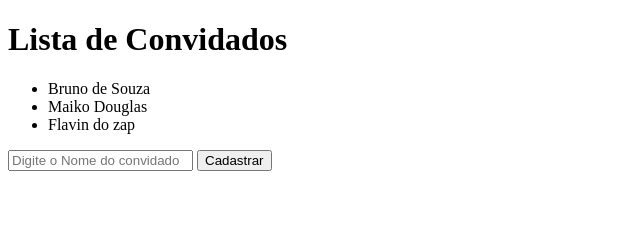
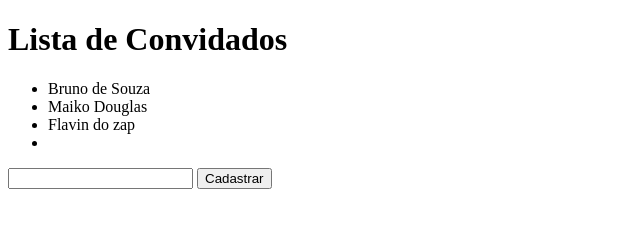
Before and after one commit to WhyDrugs/ListaDeConvidados, a plain HTML site: page index.html in a window 1280 px wide. Both pictures are taken after a click on the button "Cadastrar". Shown: the whole page, without its empty margins (0-640 px from the left). Drawn offline with Linux system fonts and the light colour scheme.

Commit message:
Update index.html
Função de incluir na lista outros nomes

```diff
--- a/index.html
+++ b/index.html
@@ -34,22 +34,33 @@
         var botao = document.getElementById("botao")
 
         var convidados = [
-            {id: 1, nome: 'Bruno de Souza', idade: 28},
-            {id: 2, nome: 'Maiko Douglas', idade: 18},
-            {id: 3, nome: 'Flavin do zap', idade: 38}
+            { nome: 'Bruno de Souza' },
+            { nome: 'Maiko Douglas' },
+            { nome: 'Flavin do zap' }
         ]
 
-        for (convidado of convidados){
-            var elementoConvidado = document.createElement('li')
-            var elementoNome = document.createTextNode(convidado.nome)
+        function listarConvidados() {
+            for (convidado of convidados) {
+                var elementoConvidado = document.createElement('li')
+                var elementoNome = document.createTextNode(convidado.nome)
 
-            elementoConvidado.appendChild(elementoNome)
-            elementoLista.appendChild(elementoConvidado)
+                elementoConvidado.appendChild(elementoNome)
+                elementoLista.appendChild(elementoConvidado)
+            }
+        }
+        listarConvidados()
 
 
+        var adicionarConvidado = function () {
+            elementoLista.innerHTML = ""
+
+            var nome = elementoCampo.value
+            convidados.push({ nome: nome })
+            elementoCampo.value = " "
+            listarConvidados()
         }
 
-
+        elementoBotao.onclick = adicionarConvidado
 
     </script>
 </body>
```
